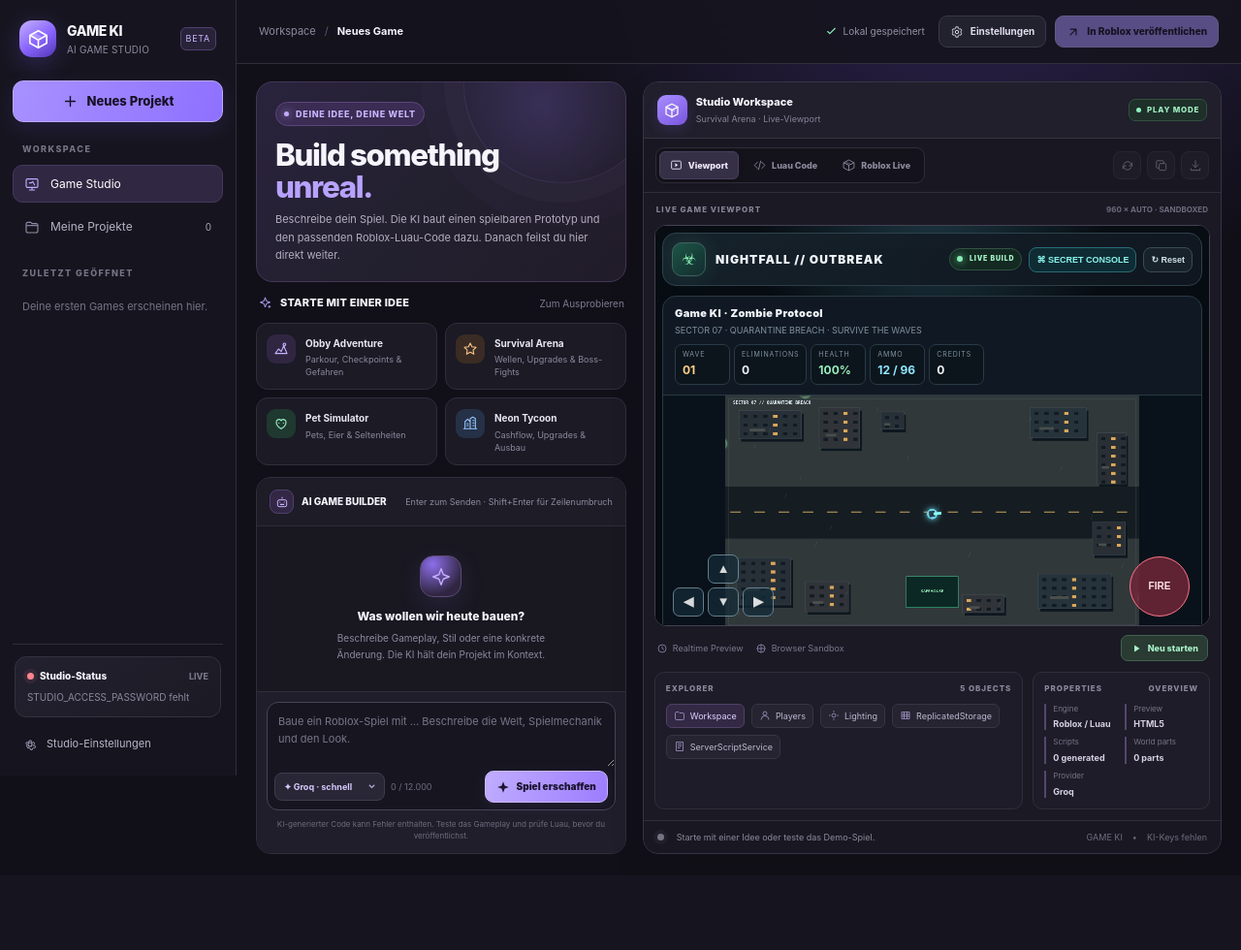
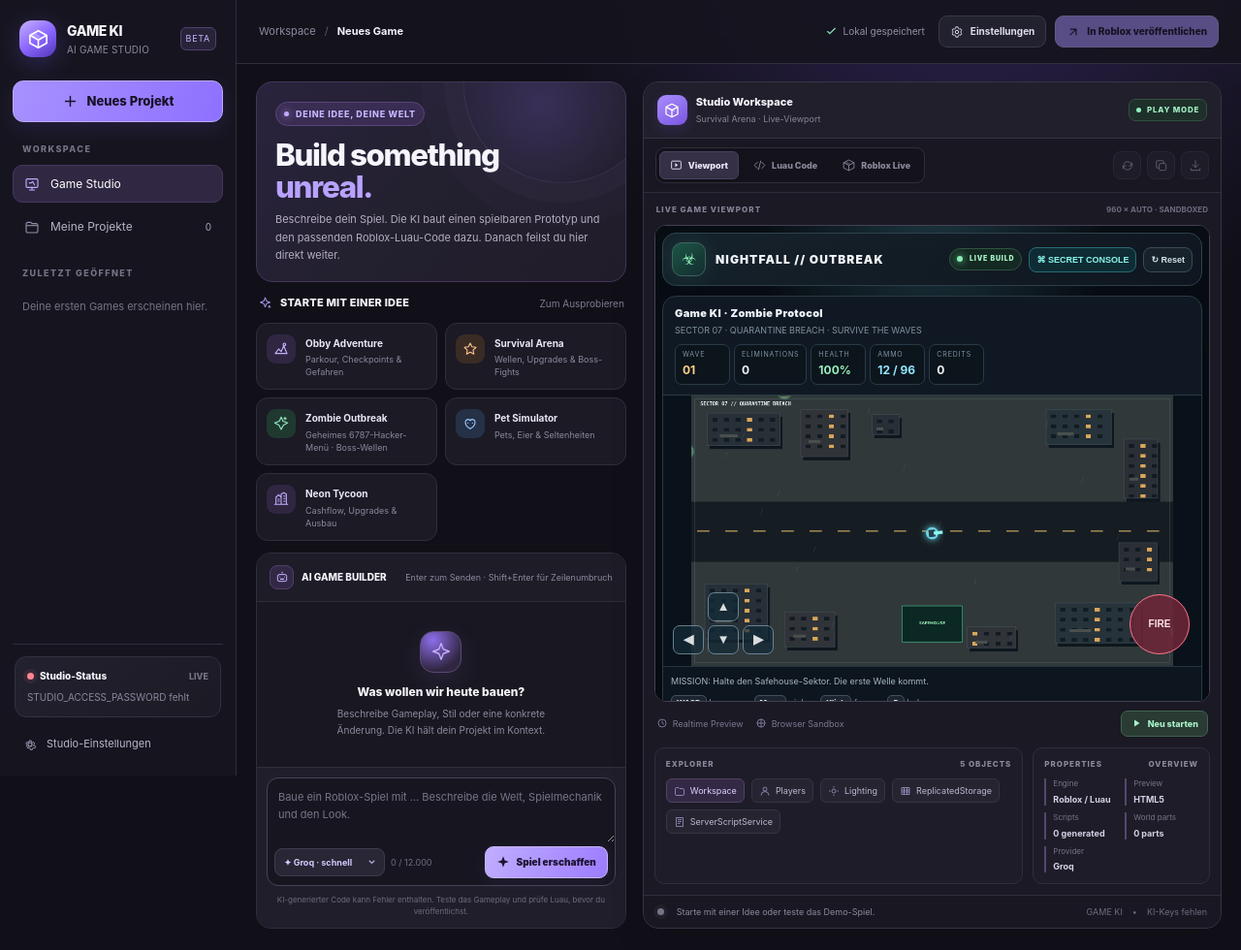
Before and after one commit to davletmerzaevabdurachman-lgtm/game-ki, a Flask app: page / in a window 1280 px wide. Shown: the whole page at 97% size. Before the commit the page ends 881 px from the top, so only its background shows below. Run offline with Flask 3, Linux system fonts and the light colour scheme; some libraries are stand-ins or nearby versions.

Commit message:
Add ready-to-build zombie survival prompt with secret console

```diff
--- a/templates/index.html
+++ b/templates/index.html
@@ -105,6 +105,8 @@
       <div class="suggestions">
         <button class="suggestion" data-prompt="Erstelle ein buntes Roblox-Obby mit beweglichen Plattformen, Checkpoints, Lava-Hindernissen, Münzen und einem Ziel mit Siegesanimation. Die Browser-Demo soll vollständig spielbar sein."><span class="suggestion-icon"><svg viewBox="0 0 24 24" fill="none"><path d="m3 19 5-7 4 4 4-9 5 12H3Z" stroke="currentColor" stroke-width="1.7" stroke-linejoin="round"/><circle cx="17" cy="5" r="2" stroke="currentColor" stroke-width="1.7"/></svg></span><span class="suggestion-copy"><b>Obby Adventure</b><span>Parkour, Checkpoints & Gefahren</span></span></button>
         <button class="suggestion" data-prompt="Erstelle einen stylischen Survival-Arena-Shooter mit Gegner-Wellen, Dash-Bewegung, Drops, XP, Level-Ups, HUD und Boss-Gegner. Die Demo muss direkt spielbar sein."><span class="suggestion-icon"><svg viewBox="0 0 24 24" fill="none"><path d="M12 3 14.7 8.5 21 9.4l-4.5 4.4 1.1 6.2L12 17l-5.6 3 1.1-6.2L3 9.4l6.3-.9L12 3Z" stroke="currentColor" stroke-width="1.6" stroke-linejoin="round"/></svg></span><span class="suggestion-copy"><b>Survival Arena</b><span>Wellen, Upgrades & Boss-Fights</span></span></button>
+        <button class="suggestion" data-prompt="Baue NIGHTFALL: OUTBREAK, ein hochwertiges Roblox-Zombie-Survival-Spiel. Erstelle eine große, begehbare, regnerische, zerstörte Stadt mit Safehouse, mehreren Gebäuden, Gassen, Straßensperren, Kisten, Neonlichtern, Nebel und klaren Laufwegen. Vollständiger Gameplay-Loop: Wellen mit Walkern, schnellen Runnern und Tanks, stärkerer Boss jede fünfte Welle, Zielen und Schießen, Magazin und Nachladen mit R, Munitions-/Medkit-Drops, Health, Credits, XP/Upgrades, Trefferfeedback, HUD, Game Over, Neustart und Mobile-Controls. Füge eine SECRET-CONSOLE-Schaltfläche hinzu: Eingabecode 6787 öffnet ein stylisches neon-grünes/türkises HACKER CONSOLE mit tatsächlich funktionierenden Spiel-Modifikationen: Restore Health, zeitlich begrenzter Overdrive, aktuelle Welle säubern, +500 Credits, Munition auffüllen, Night Vision. Im Roblox-Spiel müssen Code und erlaubte Aktionen vom Server validiert und rate-limited sein; das Menü darf ausschließlich dieses eigene Spiel verändern, keine Exploit-Funktion für andere Roblox-Spiele. Die Browser-Demo muss denselben Core-Loop und dasselbe 6787-Easter-Egg spielbar umsetzen. Liefere 25–60 echte editierbare Roblox-Level-Parts, vollständige Server- und Client-Luau-Scripts und eine komplette HTML-Demo, keine Mockup-Fassade.">
+          <span class="suggestion-icon"><svg viewBox="0 0 24 24" fill="none"><path d="M12 2 14.8 8.3 22 11l-6.5 3.1L12 21l-3.5-6.9L2 11l7.2-2.7L12 2Z" stroke="currentColor" stroke-width="1.6" stroke-linejoin="round"/><path d="M18 2v4m-2-2h4" stroke="currentColor" stroke-width="1.6" stroke-linecap="round"/></svg></span><span class="suggestion-copy"><b>Zombie Outbreak</b><span>Geheimes 6787-Hacker-Menü · Boss-Wellen</span></span></button>
         <button class="suggestion" data-prompt="Baue einen gemütlichen Pet-Simulator mit sammelbaren Haustieren, Coins, Ei-Ausbrüten, seltenen Drops, einem Shop und einer farbenfrohen Welt. Erstelle ein spielbares Browser-Spiel und Roblox-Luau-Code."><span class="suggestion-icon"><svg viewBox="0 0 24 24" fill="none"><path d="M12 20s-7.5-4.6-7.5-10A4.2 4.2 0 0 1 12 7.2 4.2 4.2 0 0 1 19.5 10c0 5.4-7.5 10-7.5 10Z" stroke="currentColor" stroke-width="1.7"/><circle cx="8.5" cy="11" r="1" fill="currentColor"/><circle cx="15.5" cy="11" r="1" fill="currentColor"/></svg></span><span class="suggestion-copy"><b>Pet Simulator</b><span>Pets, Eier & Seltenheiten</span></span></button>
         <button class="suggestion" data-prompt="Erstelle ein futuristisches Tycoon-Spiel mit Grundstück, Generatoren, Geld pro Sekunde, kaufbaren Upgrades und einer übersichtlichen Fortschrittsanzeige. Die Demo soll sofort spielbar sein."><span class="suggestion-icon"><svg viewBox="0 0 24 24" fill="none"><path d="M4 20V9l4-4 4 4v11M12 20V4l4-2 4 2v16M2 20h20M7 12h2m-2 3h2m7-8h2m-2 4h2m-2 4h2" stroke="currentColor" stroke-width="1.6" stroke-linecap="round" stroke-linejoin="round"/></svg></span><span class="suggestion-copy"><b>Neon Tycoon</b><span>Cashflow, Upgrades & Ausbau</span></span></button>
       </div>
```
